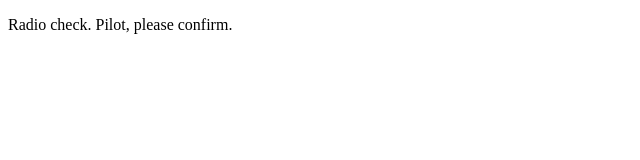
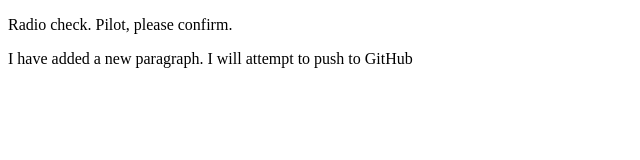
Before and after one commit to maldonadowebdev/communication-log, a plain HTML site: page index.html in a window 1280 px wide. Shown: the whole page, without its empty margins (0-640 px from the left). Drawn offline with Linux system fonts and the light colour scheme.

```diff
--- a/index.html
+++ b/index.html
@@ -2,5 +2,6 @@
 <html>
    <body>
       <p>Radio check. Pilot, please confirm.</p>
+      <p>I have added a new paragraph. I will attempt to push to GitHub</p>
    </body>
 </html>
```
